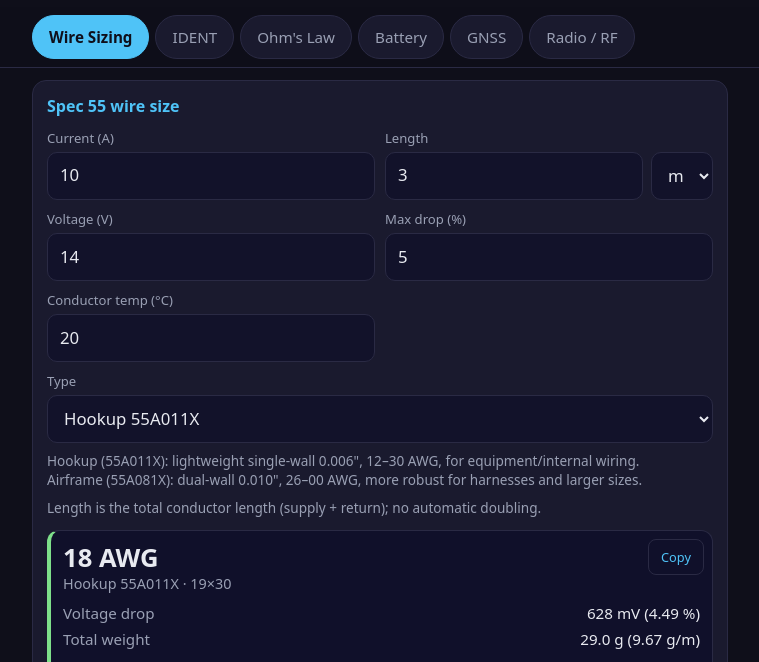
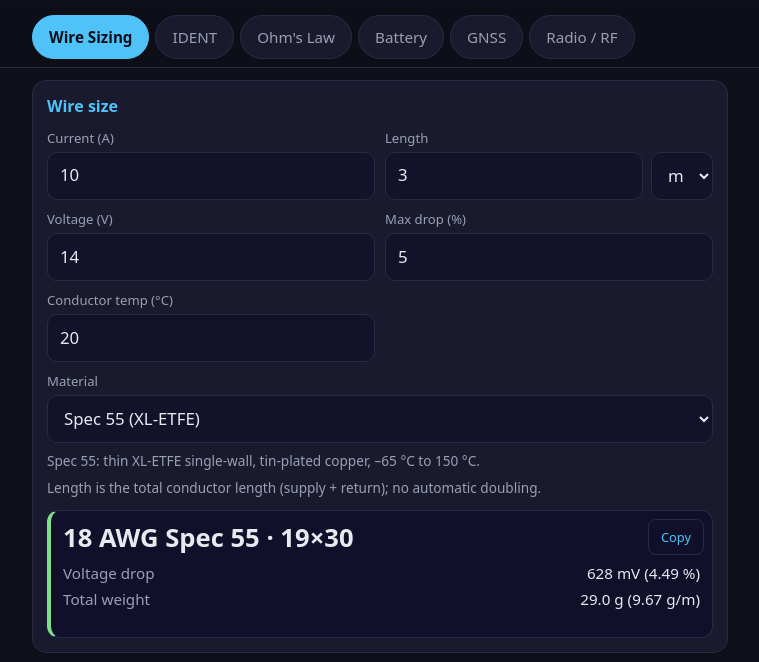
Before and after one commit to SagaE92/engineering_toolbox.github.io, a plain HTML site: page index.html in a window 1280 px wide. Shown: the part 67-729 px from the top of the page, without its empty margins (260-1019 px from the left). Drawn offline with Linux system fonts and the light colour scheme.

Commit message:
Wire Sizing: material selector (Spec 55 / TR16) matching sagaelectrics.eu
Replace the Hookup/Airframe type selector with Spec 55 (XL-ETFE) and
TR16 (Thermorad / XLPO). TR16 sizes, stranding, weights and R20 come
from the live sagaelectrics.eu/wire.html tables. Spec 55 uses the
single-wall hookup construction, as that page does.

```diff
--- a/index.html
+++ b/index.html
@@ -87,22 +87,26 @@ td.l,th.l{text-align:left}
 <!-- ============ WIRE ============ -->
 <section id="tab-wire" role="tabpanel" class="on">
   <div class="card">
-    <h2>Spec 55 wire size</h2>
+    <h2>Wire size</h2>
     <div class="grid">
       <div><label for="wCur">Current (A)</label><input id="wCur" type="number" inputmode="decimal" min="0" step="any" value="10"></div>
       <div><label for="wLen">Length</label><div class="inrow"><input id="wLen" type="number" inputmode="decimal" min="0" step="any" value="3"><select id="wUnit" aria-label="Length unit"><option value="m" selected>m</option><option value="ft">ft</option></select></div></div>
       <div><label for="wVolt">Voltage (V)</label><input id="wVolt" type="number" inputmode="decimal" min="0" step="any" value="14"></div>
       <div><label for="wMax">Max drop (%)</label><input id="wMax" type="number" inputmode="decimal" min="0" step="any" value="5"></div>
       <div><label for="wTemp">Conductor temp (°C)</label><input id="wTemp" type="number" inputmode="decimal" step="any" value="20"></div>
-      <div class="full"><label for="wCon">Type</label><select id="wCon"><option value="hookup" selected>Hookup 55A011X</option><option value="airframe">Airframe 55A081X</option></select></div>
+      <div class="full"><label for="wMat">Material</label><select id="wMat"><option value="spec55" selected>Spec 55 (XL-ETFE)</option><option value="tr16">TR16 (Thermorad / XLPO)</option></select></div>
     </div>
-    <p class="note">Hookup (55A011X): lightweight single-wall 0.006", 12–30 AWG, for equipment/internal wiring.<br>Airframe (55A081X): dual-wall 0.010", 26–00 AWG, more robust for harnesses and larger sizes.</p>
+    <p class="note" id="wMatNote">Spec 55: thin XL-ETFE single-wall, tin-plated copper, –65 °C to 150 °C.</p>
     <p class="note">Length is the total conductor length (supply + return); no automatic doubling.</p>
     <div id="wRes" class="result"></div>
   </div>
   <div class="card"><h2>Nearby sizes</h2><div id="wTable"></div></div>
-  <div class="card"><h2>Notes</h2>
-    <p class="note" style="margin:0">R at temp = R20 × (1 + 0.00393 × (T − 20)). Drop = I × R × length. Spec 55 continuous rating –65 °C to 200 °C (silver/nickel) or 150 °C (tin). Voltage-drop targets: critical / electronics ≤ 3–5 %; general power or weight-sensitive high-load runs can accept 10–15 % (lost power is the trade-off). Ampacity is not calculated.</p>
+  <div class="card"><h2>Guides</h2>
+    <ul class="note" style="margin:0;padding-left:18px;line-height:1.5">
+      <li>Spec 55: –65 °C to 150 °C (tin) or 200 °C (silver/nickel). TR16: –55 °C to 125 °C.</li>
+      <li>Resistance temperature compensation uses copper α = 0.00393/°C from 20 °C.</li>
+      <li>Voltage-drop targets: critical / electronics, aim for ≤ 3–5 %. General power or high-load, weight-sensitive runs can accept 10–15 % to save weight; the trade-off is lost power.</li>
+    </ul>
   </div>
 </section>
 
@@ -260,7 +264,8 @@ var ET = (function () {
   var FT = 0.3048;
   var wire = {
     ALPHA: 0.00393,
-    // [AWG, stranding, OD in, weight lb/1000 ft]
+    // Spec 55: [AWG, stranding, OD in, weight lb/1000 ft] — calculator uses hookup (single-wall), as on sagaelectrics.eu
+    // TR16:   [mm², stranding, OD mm, weight kg/km (= g/m), R20 ohm/km] from Raychem TR16 SCD via sagaelectrics.eu/wire.html
     SPEC: {
       hookup: [
         ["30", "7×38", 0.024, 0.66], ["28", "7×38", 0.027, 0.91], ["26", "19×38", 0.032, 1.4],
@@ -282,18 +287,44 @@ var ET = (function () {
       "16": 4.015, "14": 2.525, "12": 1.588, "10": 0.9989, "8": 0.6282, "6": 0.3951, "4": 0.2485,
       "2": 0.1563, "1": 0.1239, "0": 0.09827, "00": 0.07793
     },
-    compute: function (I, L, unit, V, maxPct, T, con) {
+    TR16: [
+      ["1.5", "85×0.16", 3.00, 20, 12.80],
+      ["2.5", "7×20×0.16", 3.90, 32, 7.76],
+      ["4", "7×33×0.16", 4.50, 48, 4.76],
+      ["6", "7×27×0.21", 5.20, 69, 3.23],
+      ["10", "19×17×0.21", 6.20, 111, 1.88],
+      ["16", "19×27×0.21", 7.40, 173, 1.19],
+      ["25", "37×21×0.21", 9.30, 261, 0.78],
+      ["35", "37×30×0.21", 10.60, 365, 0.552],
+      ["50", "37×19×0.31", 12.45, 516, 0.387],
+      ["70", "37×27×0.31", 14.55, 728, 0.272],
+      ["95", "37×36×0.31", 17.00, 971, 0.204],
+      ["120", "37×46×0.31", 19.40, 1364, 0.159]
+    ],
+    compute: function (I, L, unit, V, maxPct, T, mat) {
       var lenFt = unit === "ft" ? L : L / FT;
+      var lenM = unit === "m" ? L : L * FT;
       var factor = 1 + wire.ALPHA * (T - 20);
-      var rows = wire.SPEC[con].map(function (w) {
-        var rt = wire.R20[w[0]] * factor;
-        var vd = I * (rt / 1000) * lenFt; // total conductor length, no multiplier
-        var pct = vd / V * 100;
-        return { awg: w[0], strand: w[1], od: w[2], lb: w[3], gm: w[3] * LBKFT_TO_GM, rt: rt, vd: vd, pct: pct, ok: pct <= maxPct };
-      });
+      var rows;
+      if (mat === "tr16") {
+        rows = wire.TR16.map(function (w) {
+          var rt = w[4] * factor; // ohm/km
+          var vd = I * (rt / 1000) * lenM; // total conductor length, no multiplier
+          var pct = vd / V * 100;
+          return { size: w[0], unit: "mm²", strand: w[1], od: w[2], gm: w[3], rt: rt, vd: vd, pct: pct, ok: pct <= maxPct };
+        });
+      } else {
+        // Spec 55 single-wall (hookup) construction, matching sagaelectrics.eu
+        rows = wire.SPEC.hookup.map(function (w) {
+          var rt = wire.R20[w[0]] * factor;
+          var vd = I * (rt / 1000) * lenFt; // total conductor length, no multiplier
+          var pct = vd / V * 100;
+          return { size: w[0], unit: "AWG", strand: w[1], od: w[2], gm: w[3] * LBKFT_TO_GM, rt: rt, vd: vd, pct: pct, ok: pct <= maxPct };
+        });
+      }
       var pick = -1;
       for (var i = 0; i < rows.length; i++) { if (rows[i].ok) { pick = i; break; } }
-      return { rows: rows, pick: pick, lenM: lenFt * FT };
+      return { rows: rows, pick: pick, lenM: lenM };
     }
   };
 
@@ -510,21 +541,27 @@ if (typeof module !== "undefined") module.exports = ET;
   });
 
   /* ---------- wire ---------- */
+  function updateMatNote() {
+    var mat = $("wMat").value;
+    $("wMatNote").textContent = mat === "tr16"
+      ? "TR16 (Thermorad): radiation-crosslinked flexible polyolefin, IEC 60228 Class 6 fine stranding, –55 °C to 125 °C."
+      : "Spec 55: thin XL-ETFE single-wall, tin-plated copper, –65 °C to 150 °C.";
+  }
   function wireCalc() {
+    updateMatNote();
     var I = num("wCur"), L = num("wLen"), V = num("wVolt"), mx = num("wMax"), T = num("wTemp");
-    var con = $("wCon").value, res = $("wRes"), tbl = $("wTable");
+    var mat = $("wMat").value, res = $("wRes"), tbl = $("wTable");
     if (!(I >= 0) || !(L >= 0) || !(V > 0) || !(mx > 0) || !isFinite(T)) {
       res.className = "result bad";
       res.innerHTML = '<div class="first">Enter current, length, a voltage above 0, a max drop above 0 and a temperature.</div>';
       tbl.innerHTML = ""; return;
     }
-    var c = ET.wire.compute(I, L, $("wUnit").value, V, mx, T, con);
-    var rows = c.rows, pick = c.pick, typeName = con === "hookup" ? "Hookup 55A011X" : "Airframe 55A081X";
+    var c = ET.wire.compute(I, L, $("wUnit").value, V, mx, T, mat);
+    var rows = c.rows, pick = c.pick, typeName = mat === "tr16" ? "TR16" : "Spec 55";
     function wt(g) { return g >= 1000 ? fmt(g / 1000, 2) + " kg" : fmt(g, g < 100 ? 1 : 0) + " g"; }
     function mv(v) { return String(Math.round(v * 1000)); }
     var r = pick >= 0 ? rows[pick] : rows[rows.length - 1];
-    var lines = '<div class="big" id="wBig">' + r.awg + " AWG</div>" +
-      '<div class="sub">' + typeName + " · " + r.strand + "</div>" +
+    var lines = '<div class="big" id="wBig">' + r.size + " " + r.unit + " " + typeName + " · " + r.strand + "</div>" +
       '<dl class="kv" style="margin-top:8px"><dt>Voltage drop</dt><dd>' + mv(r.vd) + " mV (" + fmt(r.pct, 2) + " %)</dd>" +
       "<dt>Total weight</dt><dd>" + wt(r.gm * c.lenM) + " (" + fmt(r.gm, r.gm < 10 ? 2 : 1) + " g/m)</dd></dl>";
     if (pick >= 0) {
@@ -533,20 +570,20 @@ if (typeof module !== "undefined") module.exports = ET;
     } else {
       res.className = "result bad";
       res.innerHTML = '<div class="first err" style="font-weight:700">No ' + typeName + " size meets " + fmt(mx, 2) + " %. Largest:</div>" + lines +
-        '<div class="note">' + (con === "hookup" ? "Try Airframe, a shorter run or a higher voltage." : "Shorten the run, raise the voltage or run conductors in parallel.") + "</div>" +
+        '<div class="note">Shorten the run, raise the voltage or run conductors in parallel.</div>' +
         '<button class="copy" type="button" data-copy="wBig">Copy</button>';
     }
     var center = pick >= 0 ? pick : rows.length - 1;
     var lo = Math.max(0, center - 2), hi = Math.min(rows.length - 1, center + 2);
-    var h = '<table><tr><th class="l"></th><th>AWG</th><th>Strand</th><th>mV</th><th>%</th><th>g/m</th></tr>';
+    var h = '<table><tr><th class="l"></th><th>' + r.unit + '</th><th>Strand</th><th>mV</th><th>%</th><th>g/m</th></tr>';
     for (var k = lo; k <= hi; k++) {
       var w = rows[k];
-      h += "<tr" + (k === pick ? ' class="pick"' : "") + '><td class="l ' + (w.ok ? "pass" : "fail") + '">' + (w.ok ? "✓" : "✗") + "</td><td>" + w.awg + "</td><td>" + w.strand +
+      h += "<tr" + (k === pick ? ' class="pick"' : "") + '><td class="l ' + (w.ok ? "pass" : "fail") + '">' + (w.ok ? "✓" : "✗") + "</td><td>" + w.size + "</td><td>" + w.strand +
         "</td><td>" + mv(w.vd) + "</td><td>" + fmt(w.pct, 2) + "</td><td>" + fmt(w.gm, w.gm < 10 ? 2 : 1) + "</td></tr>";
     }
     tbl.innerHTML = h + "</table>";
   }
-  ["wCur", "wLen", "wUnit", "wVolt", "wMax", "wTemp", "wCon"].forEach(function (id) { $(id).addEventListener("input", wireCalc); $(id).addEventListener("change", wireCalc); });
+  ["wCur", "wLen", "wUnit", "wVolt", "wMax", "wTemp", "wMat"].forEach(function (id) { $(id).addEventListener("input", wireCalc); $(id).addEventListener("change", wireCalc); });
   $("wUnit").addEventListener("change", function () {
     var L = num("wLen"); // convert value when the unit is switched by hand
     if (isFinite(L)) $("wLen").value = +($("wUnit").value === "ft" ? L / ET.FT : L * ET.FT).toFixed(2);
```
Also changed, not shown: 1 other file.
